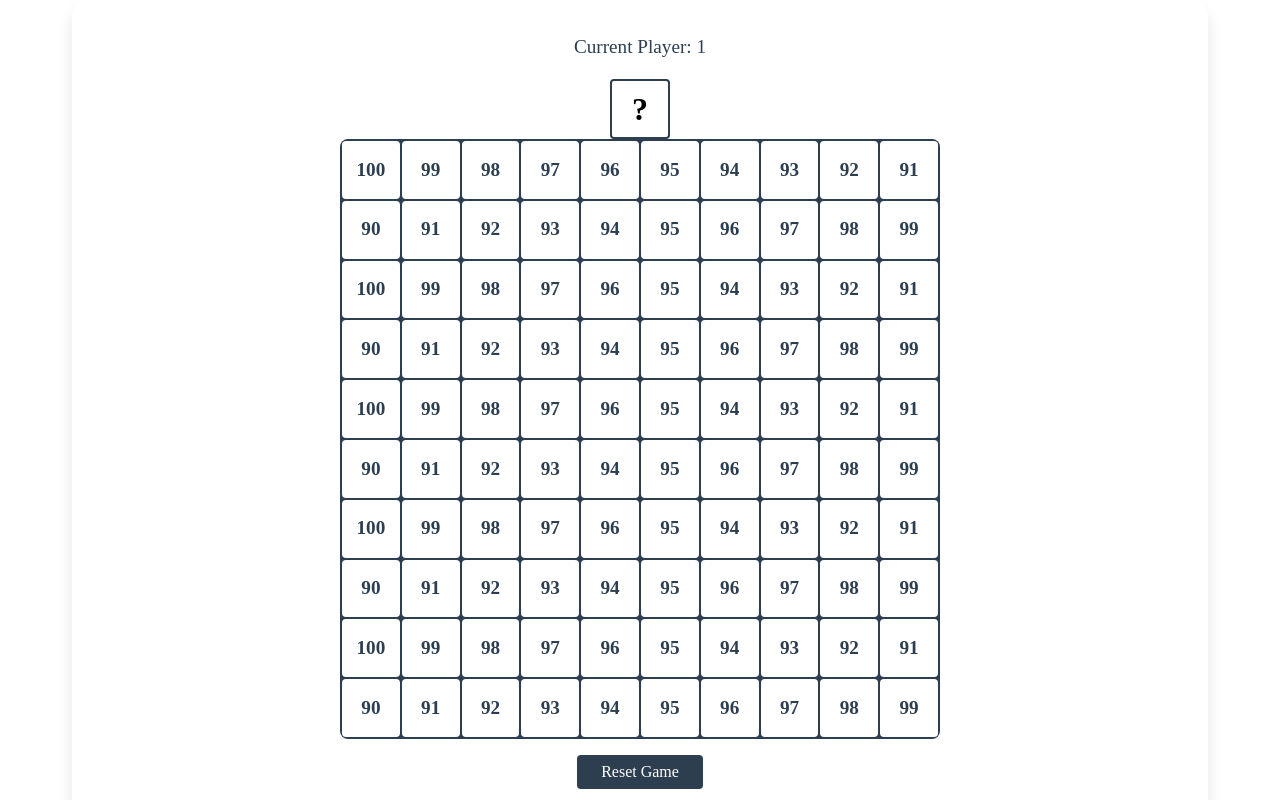
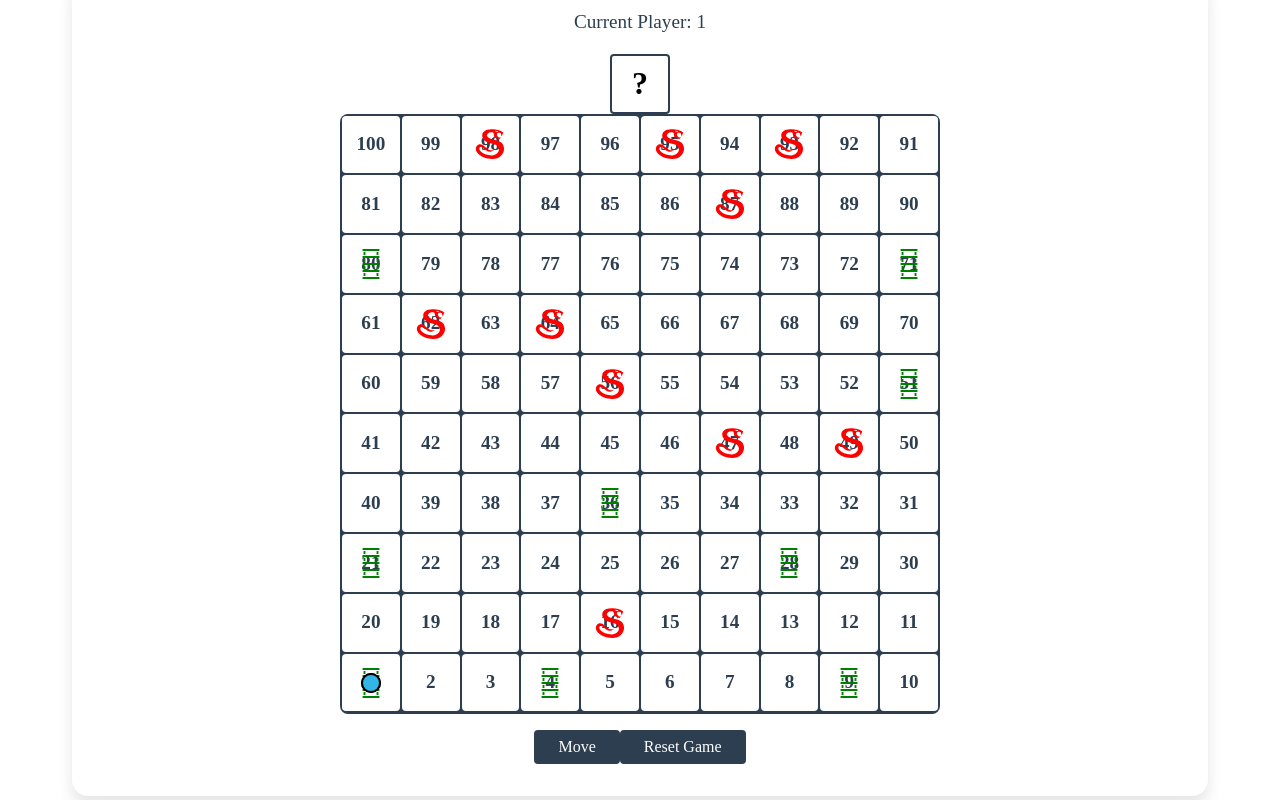
Before and after one commit to rajatgarg-bst/hackathon, a React (Vite) app: page /games/snake-and-ladders in a window 1280 px wide. Shown: the part 260-1060 px from the top of the page. Built offline with nearby package versions, Linux system fonts and the light colour scheme.

Commit message:
snake and ladder game

```diff
--- a/src/pages/games/SnakeAndLadders.jsx
+++ b/src/pages/games/SnakeAndLadders.jsx
@@ -1,5 +1,6 @@
-import { useState, useCallback } from "react";
+import { useState } from "react";
 import styled from "@emotion/styled";
+import { GiSnake, GiLadder } from "react-icons/gi"; // Correct icons for snake and ladder
 import GameContainer from "../../components/GameContainer";
 
 const Board = styled.div`
@@ -81,6 +82,18 @@ const Button = styled.button`
   }
 `;
 
+const SnakeIcon = styled(GiSnake)`
+  position: absolute;
+  font-size: 2rem;
+  color: red;
+`;
+
+const LadderIcon = styled(GiLadder)`
+  position: absolute;
+  font-size: 2rem;
+  color: green;
+`;
+
 const SNAKES = {
   16: 6,
   47: 26,
@@ -107,81 +120,72 @@ const LADDERS = {
 };
 
 const createBoard = () => {
-  const board = Array(10)
-    .fill()
-    .map(() => Array(10).fill(null));
+  const board = [];
   let number = 100;
-  let direction = -1;
+  let reverse = false;
 
   for (let i = 0; i < 10; i++) {
+    const row = [];
     for (let j = 0; j < 10; j++) {
-      board[i][j] = number;
-      number += direction;
+      row.push(number--);
     }
-    direction *= -1;
+    if (reverse) row.reverse();
+    reverse = !reverse;
+    board.push(row);
   }
 
   return board;
 };
 
 const SnakeAndLadders = () => {
-  const [board, setBoard] = useState(createBoard());
-  const [currentPlayer, setCurrentPlayer] = useState(1);
-  const [diceValue, setDiceValue] = useState(null);
+  const [board] = useState(createBoard());
   const [players, setPlayers] = useState({
     1: { position: 1, color: "#ff4444" },
     2: { position: 1, color: "#33b5e5" },
   });
+  const [currentPlayer, setCurrentPlayer] = useState(1);
+  const [diceValue, setDiceValue] = useState(null);
 
   const rollDice = () => {
     const value = Math.floor(Math.random() * 6) + 1;
     setDiceValue(value);
   };
 
-  const movePlayer = (playerId) => {
-    if (playerId !== currentPlayer || !diceValue) return;
+  const movePlayer = () => {
+    if (!diceValue) return;
 
-    const player = players[playerId];
-    let newPosition = player.position + diceValue;
+    setPlayers((prev) => {
+      const player = prev[currentPlayer];
+      let newPosition = player.position + diceValue;
 
-    // Check for snakes
-    if (SNAKES[newPosition]) {
-      newPosition = SNAKES[newPosition];
-    }
-    // Check for ladders
-    else if (LADDERS[newPosition]) {
-      newPosition = LADDERS[newPosition];
-    }
+      if (newPosition > 100) return prev;
 
-    // Keep player within bounds
-    newPosition = Math.min(100, newPosition);
+      if (SNAKES[newPosition]) newPosition = SNAKES[newPosition];
+      else if (LADDERS[newPosition]) newPosition = LADDERS[newPosition];
 
-    setPlayers((prev) => ({
-      ...prev,
-      [playerId]: { ...prev[playerId], position: newPosition },
-    }));
+      return {
+        ...prev,
+        [currentPlayer]: { ...player, position: newPosition },
+      };
+    });
 
-    // Switch to next player
     setCurrentPlayer((prev) => (prev === 1 ? 2 : 1));
     setDiceValue(null);
   };
 
   const resetGame = () => {
-    setBoard(createBoard());
-    setCurrentPlayer(1);
-    setDiceValue(null);
     setPlayers({
       1: { position: 1, color: "#ff4444" },
       2: { position: 1, color: "#33b5e5" },
     });
+    setCurrentPlayer(1);
+    setDiceValue(null);
   };
 
   const getCellPosition = (number) => {
     for (let i = 0; i < 10; i++) {
       for (let j = 0; j < 10; j++) {
-        if (board[i][j] === number) {
-          return { row: i, col: j };
-        }
+        if (board[i][j] === number) return { row: i, col: j };
       }
     }
     return null;
@@ -190,7 +194,7 @@ const SnakeAndLadders = () => {
   return (
     <GameContainer
       title="Snake & Ladders"
-      description="Roll the dice and move your token. Watch out for snakes and climb the ladders to reach 100 first!"
+      description="Reach square 100 first! Beware of snakes and climb ladders to win."
     >
       <GameInfo>Current Player: {currentPlayer}</GameInfo>
       <Dice onClick={rollDice}>{diceValue || "?"}</Dice>
@@ -203,18 +207,17 @@ const SnakeAndLadders = () => {
                 const position = getCellPosition(player.position);
                 return position?.row === rowIndex &&
                   position?.col === colIndex ? (
-                  <Player
-                    key={id}
-                    color={player.color}
-                    onClick={() => movePlayer(parseInt(id))}
-                  />
+                  <Player key={id} color={player.color} />
                 ) : null;
               })}
+              {Object.keys(SNAKES).includes(cell.toString()) && <SnakeIcon />}
+              {Object.keys(LADDERS).includes(cell.toString()) && <LadderIcon />}
             </Cell>
           ))
         )}
       </Board>
       <div style={{ textAlign: "center" }}>
+        <Button onClick={movePlayer}>Move</Button>
         <Button onClick={resetGame}>Reset Game</Button>
       </div>
     </GameContainer>
```
